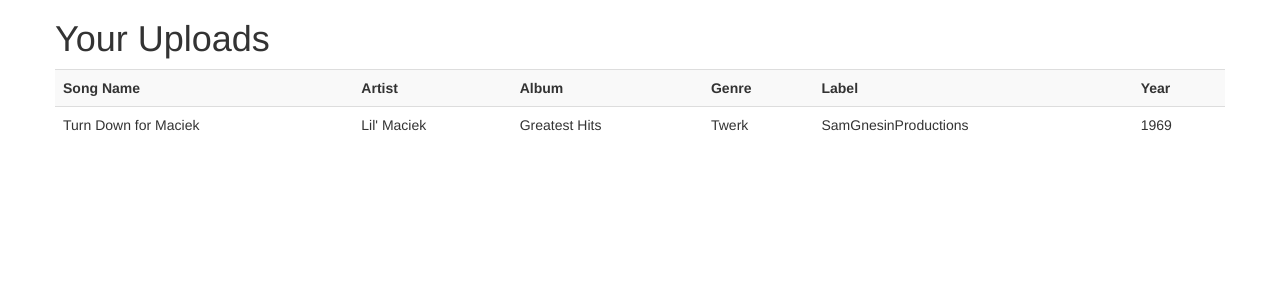
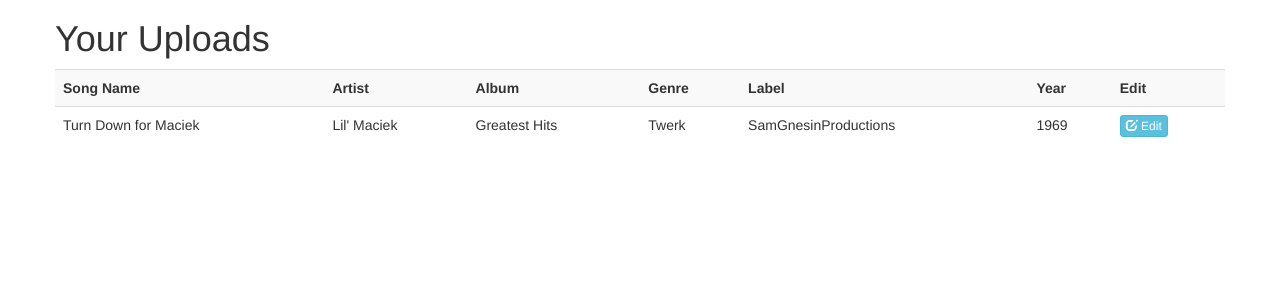
Before and after one commit to ClareCat/Mixt., a Flask app: page /uploads in a window 1280 px wide. Shown: the part 51-351 px from the top of the page. Run offline with Flask 2, Linux system fonts and the light colour scheme; the visitor is signed in with stand-in values (Sample User, id 1); data comes from the database, SQL or seed files in the repository; data that the repository does not hold is empty; some libraries are stand-ins or nearby versions.

Commit message:
minor changes

```diff
--- a/templates/uploads.html
+++ b/templates/uploads.html
@@ -18,6 +18,7 @@
 					<th>Genre</th>
 					<th>Label</th>
 					<th>Year</th>
+					<th>Edit</th>
 				</tr>
 				<tr>
 					<td>Turn Down for Maciek</td>
@@ -26,6 +27,7 @@
 					<td>Twerk</td>
 					<td>SamGnesinProductions</td>
 					<td>1969</td>
+					<td><a class='btn btn-info btn-xs' href="#"><span class="glyphicon glyphicon-edit"></span> Edit</a></td>
 				</tr>
 			</table>
 		</div>
```
